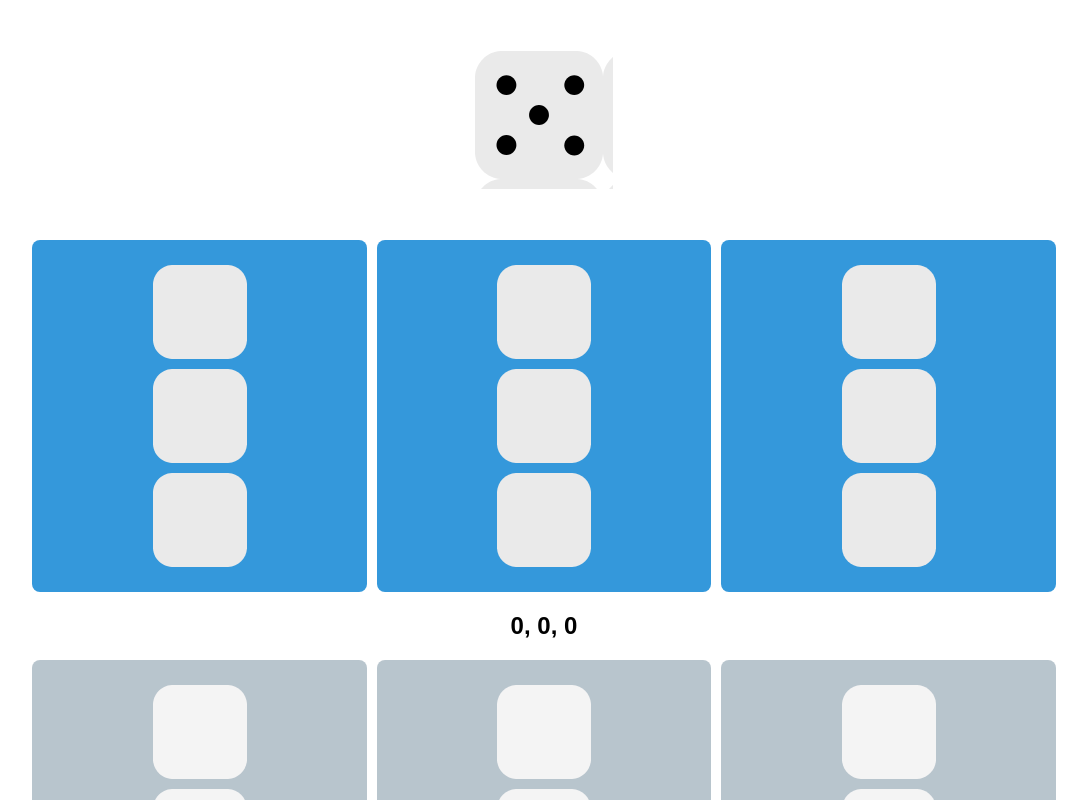
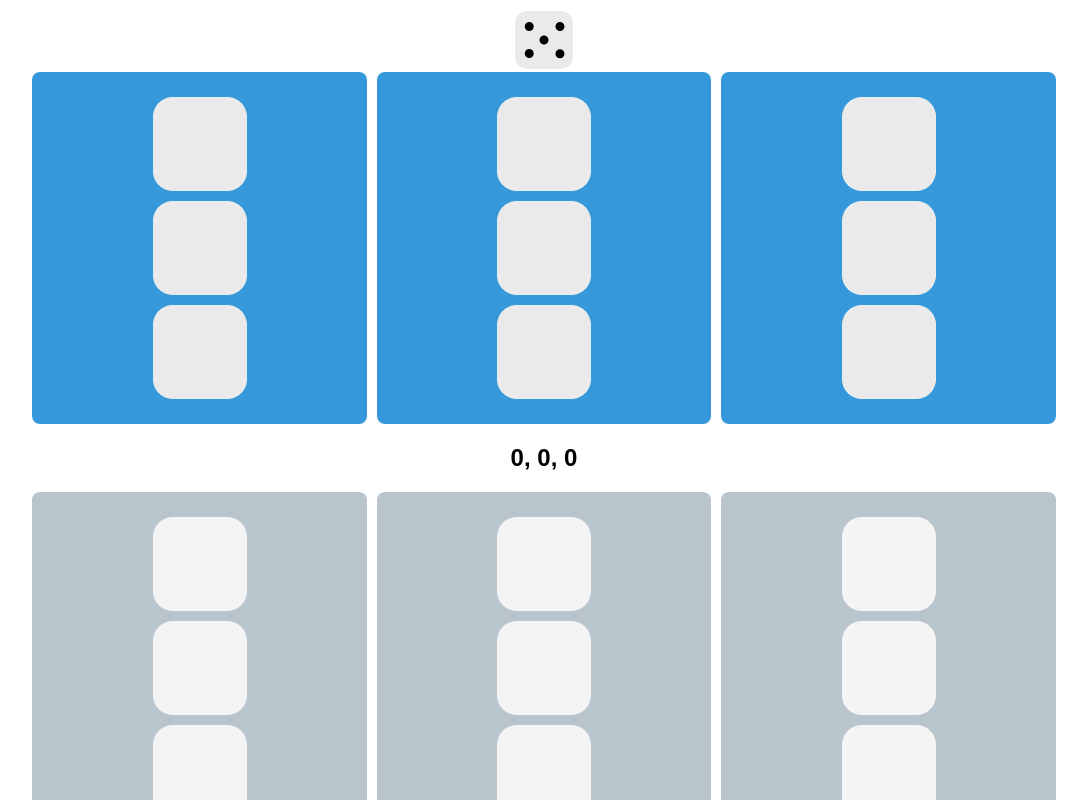
Before and after one commit to DexterNeuf/dice-game-refactor, a React (Create React App) app: page / in a window 1280 px wide. Shown: the top 800 px of the page, without its empty margins (96-1183 px from the left). Built offline with nearby package versions, Linux system fonts and the light colour scheme.

Commit message:
fixed dice animation working when turn changes

```diff
--- a/src/App.js
+++ b/src/App.js
@@ -2,7 +2,7 @@ import "./styles.css";
 import calculateScore from "./RowCalc";
 import React, { useEffect, useState } from "react";
 import { render } from "react-dom";
-import DiceAnimation from "./components/DiceAnimation";
+import DiceAnimation from "./DiceAnimation";
 
 export default function App() {
   const [playerArray, setPlayerArray] = useState([
@@ -31,6 +31,10 @@ export default function App() {
   useEffect(() => {
     checkArrFull("opponent");
   }, [opponentArray]);
+
+  useEffect(() => {
+    console.log("turnInterval changed:", turnInterval);
+  }, [turnInterval]);
 
   const checkRowFull = (rowNum, subject) => {
     let subjectArray = [];
@@ -187,7 +191,7 @@ export default function App() {
 
   return (
     <div className={`App ${gameOver ? "gameOverMode" : ""}`}>
-      <DiceAnimation passedNumber={randomNumber} />
+      <DiceAnimation passedNumber={randomNumber} turnInterval={turnInterval} />
       <div
         className={`diceGrid ${turnInterval ? "activeGrid" : "inactiveGrid"}`}
       >
--- a/src/DiceAnimation.js
+++ b/src/DiceAnimation.js
@@ -1,25 +1,39 @@
 import React, { useState, useEffect } from "react";
 
-const DiceAnimation = ({ passedNumber }) => {
+const DiceAnimation = ({ passedNumber, turnInterval }) => {
   const [currentNumber, setCurrentNumber] = useState(1);
-  const [isRolling, setIsRolling] = useState(true);
+  const [isRolling, setIsRolling] = useState(false);
 
   useEffect(() => {
-    let interval;
-    if (isRolling) {
-      interval = setInterval(() => {
-        setCurrentNumber(Math.floor(Math.random() * 6) + 1);
-      }, 100); // Change dice face every 100ms
+    console.log(
+      "Effect triggered. turnInterval:",
+      turnInterval,
+      "passedNumber:",
+      passedNumber
+    );
 
-      // Stop rolling after 1 second and show the passed number
-      setTimeout(() => {
-        setIsRolling(false);
-        setCurrentNumber(passedNumber);
-      }, 1000);
-    }
+    setIsRolling(true);
 
-    return () => clearInterval(interval);
-  }, [passedNumber, isRolling]);
+    const rollingInterval = setInterval(() => {
+      setCurrentNumber((prev) => {
+        const newNumber = Math.floor(Math.random() * 6) + 1;
+        console.log("Rolling, current number:", newNumber);
+        return newNumber;
+      });
+    }, 100);
+
+    const stopRollingTimeout = setTimeout(() => {
+      clearInterval(rollingInterval);
+      setIsRolling(false);
+      setCurrentNumber(passedNumber);
+      console.log("Rolling stopped. Final number:", passedNumber);
+    }, 1000);
+
+    return () => {
+      clearInterval(rollingInterval);
+      clearTimeout(stopRollingTimeout);
+    };
+  }, [passedNumber, turnInterval]);
 
   return (
     <div className="dice-animation">
--- a/src/components/DiceAnimation.js
+++ /dev/null
@@ -1,38 +0,0 @@
-import React, { useState, useEffect, useRef } from 'react';
-
-function DiceRolling(props) {
-  const [dice, diceRoll] = useState(1);
-
-  const getRandomInt = (max) => {
-    return Math.floor(Math.random() * max);
-  };
-
-  const sleep = (ms) => {
-    return new Promise((resolve) => setTimeout(resolve, ms));
-  };
-
-  const diceAnimation = async () => {
-    for (let i = 0; i < 10; i++) {
-      let randomNumber = getRandomInt(6) + 1;
-      if (i === 9) {
-        randomNumber = props.passedNumber;
-      }
-      diceRoll(randomNumber); // Update the state with the current or passed number
-      await sleep(90);
-    }
-  };
-  //run on first render
-  useEffect(() => {
-    diceAnimation();
-  }, []);
-
-  return (
-    <div className="dice-containter">
-      <div className="dice-rolling-container">
-        <div className={`dice${dice} dice-roll-box`}></div>
-      </div>
-    </div>
-  );
-}
-
-export default DiceRolling;
```
